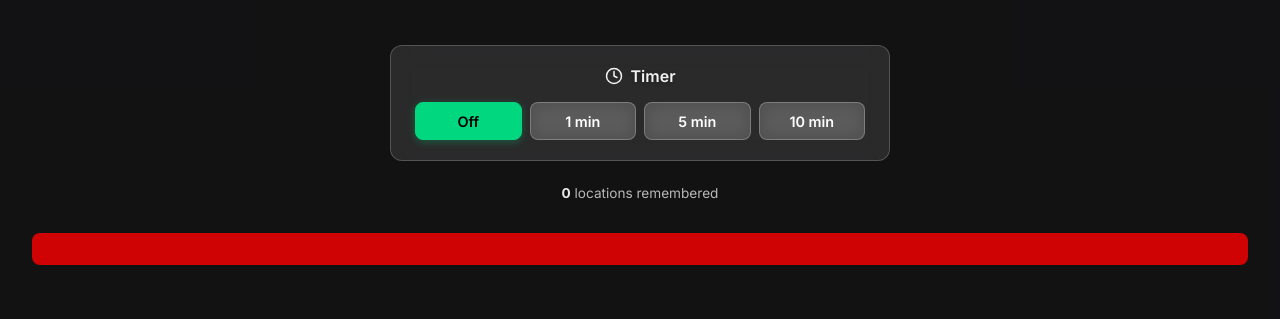
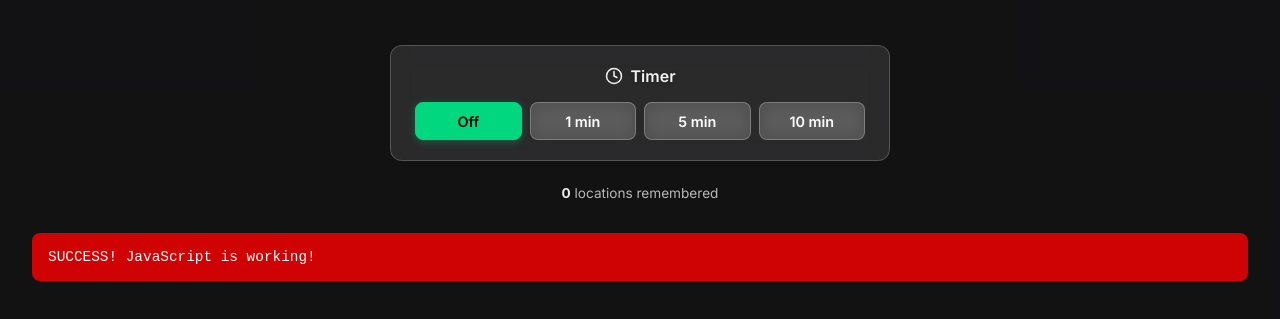
Before and after one commit to d16nevills/GeoExplorer, a plain HTML site: page index.html in a window 1280 px wide. Shown: the part 167-486 px from the top of the page. Drawn offline with Linux system fonts and the light colour scheme; some packages are replaced by stand-ins of ours.

Commit message:
Update index.html

```diff
--- a/index.html
+++ b/index.html
@@ -13,6 +13,21 @@
     <meta name="theme-color" content="#F4662A">
     <link rel="manifest" href="manifest.json">
     <script>
+        // IMMEDIATE TEST - in head section
+        alert('HEAD SCRIPT RUNNING!');
+
+        // Try writing to debug div when DOM is ready
+        document.addEventListener('DOMContentLoaded', function() {
+            alert('DOM READY!');
+            var div = document.getElementById('debugInfo');
+            if (div) {
+                div.textContent = 'SUCCESS! JavaScript is working!';
+                alert('Wrote to debug div!');
+            } else {
+                alert('Debug div not found');
+            }
+        });
+
         if ('serviceWorker' in navigator) {
             window.addEventListener('load', () => {
                 navigator.serviceWorker.register('./sw.js');
```
